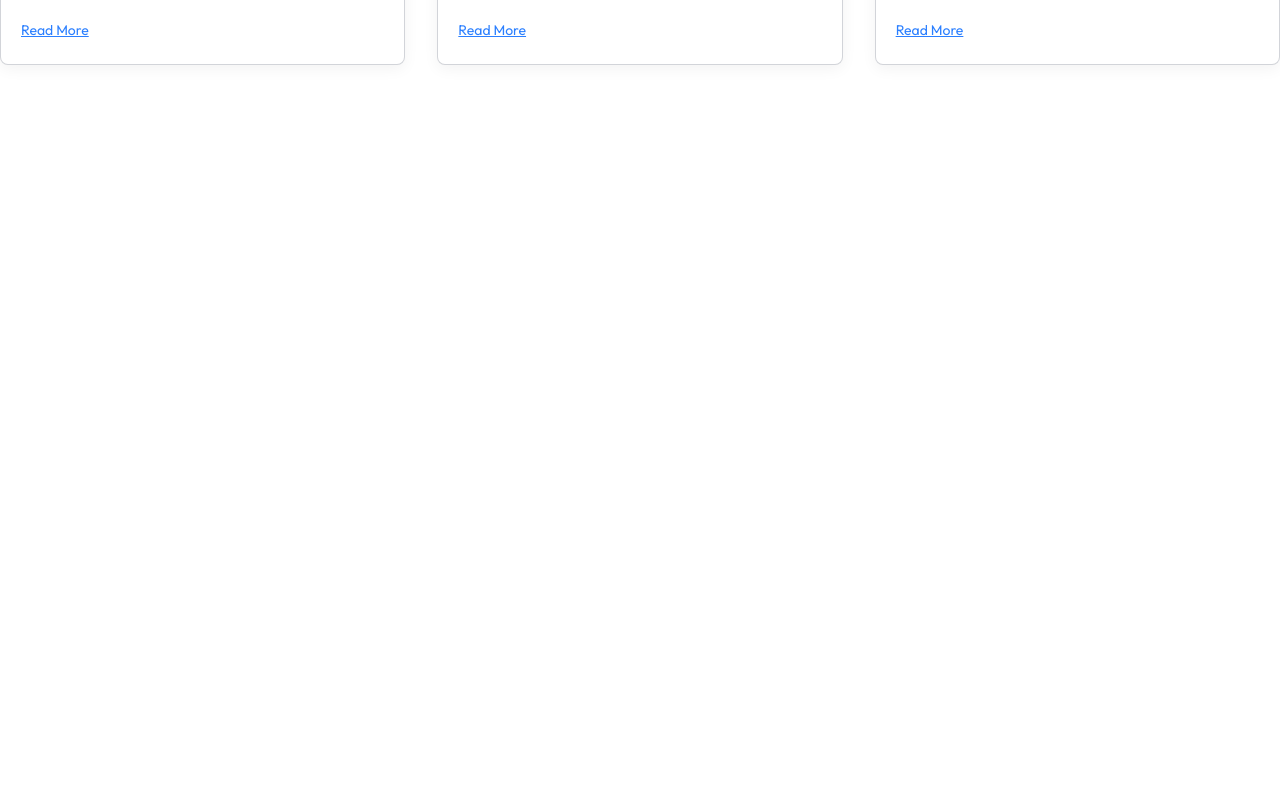
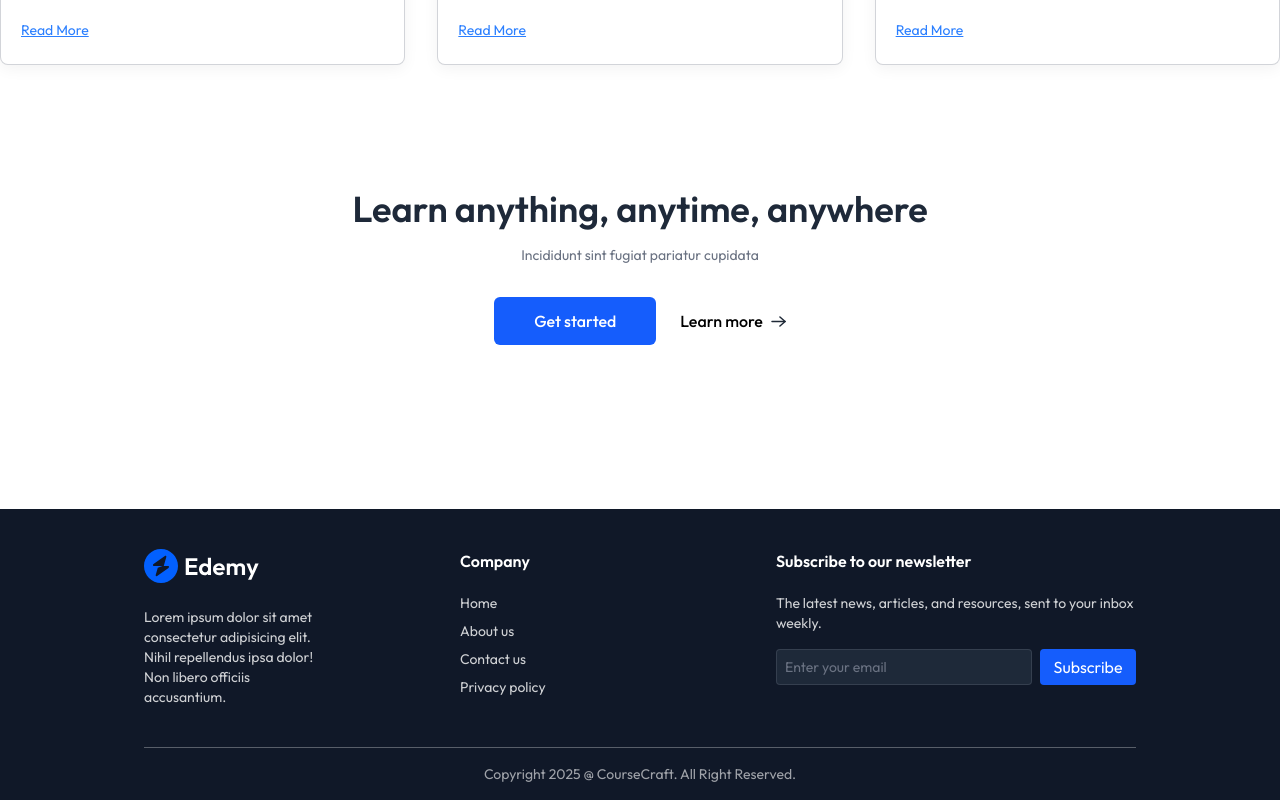
Before and after one commit to Kalpeshpagar/LMS-MERN-Project, a React (Vite) app: page / in a window 1280 px wide. Shown: the part 1698-2498 px from the top of the page. Before the commit the page ends 1819 px from the top, so only its background shows below. Built offline with nearby package versions, Linux system fonts and the light colour scheme; no server answers.

Commit message:
Create Course List Page

```diff
--- a/src/components/student/CallToAction.jsx
+++ b/src/components/student/CallToAction.jsx
@@ -1,9 +1,15 @@
 import React from 'react'
+import { assets } from '../../assets/assets'
 
 const CallToAction = () => {
   return (
-    <div>
-      <h1>Call to action</h1>
+    <div className='flex flex-col items-center gap-4 pt-10 pb-24 px-8 md:px-0'>
+      <h1 className='text-xl md:text-4xl text-gray-800 font-semibold'>Learn anything, anytime, anywhere</h1>
+      <p className='text-gray-500 sm:text-sm'>Incididunt sint fugiat pariatur cupidata </p>
+      <div className='flex items-center font-medium gap-6 mt-4'>
+        <button className='px-10 py-3 rounded-md text-white bg-blue-600'>Get started</button>
+        <button className='flex items-center gap-2 '>Learn more <img src={assets.arrow_icon} alt="arrow icon" /></button>
+      </div>
     </div>
   )
 }
--- a/src/components/student/Footer.jsx
+++ b/src/components/student/Footer.jsx
@@ -1,10 +1,35 @@
 import React from 'react'
+import { assets } from '../../assets/assets'
 
 const Footer = () => {
   return (
-    <div>
-      <h1>Footer</h1>
-    </div>
+    <footer className='bg-gray-900 md:px-36 text-left w-full mt-10'>
+      <div className='flex flex-col md:flex-row items-start px-8
+      md:px-0 justify-center gap-10 md:gap-32 py-10 border-b border-white/30'>
+        <div className='flex flex-col md:items-start items-center w-full'>
+          <img src={assets.logo_dark} alt='logo' />
+          <p className='mt-6 text-center md:text-left text-sm text-white/80'>Lorem ipsum dolor sit amet consectetur adipisicing elit. Nihil repellendus ipsa dolor! Non libero officiis accusantium.</p>
+        </div>
+        <div className='flex flex-col md:items-start items-center w-full'>
+          <h2 className='font-semibold text-white mb-5'>Company</h2>
+          <ul className='flex md:flex-col w-full justify-between text-sm text-white/80 md:space-y-2'>
+            <li><a href="#">Home</a></li>
+            <li><a href="#">About us</a></li>
+            <li><a href="#">Contact us</a></li>
+            <li><a href="#">Privacy policy</a></li>
+          </ul>
+        </div>
+        <div className='hidden md:flex flex-col items-start w-full'>
+          <h2 className='font-semibold text-white mb-5'>Subscribe to our newsletter</h2>
+          <p className='text-sm text-white/80'>The latest news, articles, and resources, sent to your inbox weekly.</p>
+          <div className='flex items-center gap-2 pt-4'>
+            <input type="email" placeholder='Enter your email' className='border border-gray-500/30 bg-gray-800 text-gray-500 placeholder-gray-500 outline-none w-64 h-9 rounded px-2 text-sm '/>
+            <button className='bg-blue-600 w-24 h-9 text-white rounded'>Subscribe</button>
+          </div>
+        </div>
+      </div>
+      <p className='py-4 text-center text-xs md:text-sm text-white/60'>Copyright 2025 @ CourseCraft. All Right Reserved.</p>
+    </footer>
   )
 }
 
--- a/src/pages/student/CoursesList.jsx
+++ b/src/pages/student/CoursesList.jsx
@@ -1,10 +1,51 @@
-import React from 'react'
+import React, { useContext, useEffect, useState } from 'react'
+import { AppContext } from '../../context/AppContext'
+import SearchBar from '../../components/student/SearchBar';
+import { useParams } from 'react-router-dom';
+import CourseCard from '../../components/student/CourseCard';
+import { assets } from '../../assets/assets';
+import Footer from '../../components/student/Footer';
 
 const CoursesList = () => {
+  const { navigate ,allCourses} = useContext(AppContext);
+  const { input } = useParams()
+  const [filteredCourse,setFilteredCourse] = useState([])
+  useEffect(() => {
+    if (allCourses && allCourses.length > 0) {
+  const tempCourse = allCourses.slice()
+  input ? setFilteredCourse(tempCourse.filter(item=>item.courseTitle.toLowerCase().includes(input.toLowerCase()))) :setFilteredCourse(tempCourse)
+}
+  },[allCourses, input])
   return (
-    <div>
-     <h1>Course-list</h1>
-    </div>
+    <>
+      <div className='relative md:px-36 px-8 pt-20 text-left'>
+        <div className='flex md:flex-row flex-col gap-6 items-start justify-between w-full'>
+          <div>
+            <h1 className='text-4xl font-semibold text-gray-800'>Course List</h1>
+          <p className='text-gray-500'>
+            <span className='text-blue-600 cursor-pointer' onClick={()=>navigate('/')}>Home</span>
+           / <span>Course List</span>
+          </p>
+          </div>
+          <SearchBar data={ input} />
+        </div>
+        {
+          input && <div className='inline-flex items-center gap-4 px-4 py-2
+          border mt-8-mb-8 text-gray-600'>
+            <p>{input}</p>
+            <img src={assets.cross_icon} alt="" className='cursor-pointer'
+            onClick={()=>navigate('/course-list')}/>
+          </div>
+        }
+
+
+        <div className='grid grid-cols-1 sm:grid-cols-2 md:grid-cols-3 lg:grid-cols-4
+        my-16 gap-3 px-2 md:p-0'>
+        {filteredCourse.map((course,index)=><CourseCard key={index} course={course}/>)}
+        </div>
+      </div>
+      <Footer/>
+    </>
   )
 }
 
--- a/src/pages/student/Home.jsx
+++ b/src/pages/student/Home.jsx
@@ -3,6 +3,8 @@
 import Companies from '../../components/student/Companies'
 import CourseSection from '../../components/student/CourseSection'
 import TestimonialsSection from '../../components/student/TestimonialsSection'
+import CallToAction from '../../components/student/CallToAction'
+import Footer from '../../components/student/Footer'
 
 const Home = () => {
   return (
@@ -10,7 +12,9 @@
       <Hero />
       <Companies />
       <CourseSection />
-      <TestimonialsSection/>
+      <TestimonialsSection />
+      <CallToAction />
+      <Footer/>
     </div>
   )
 }
```
